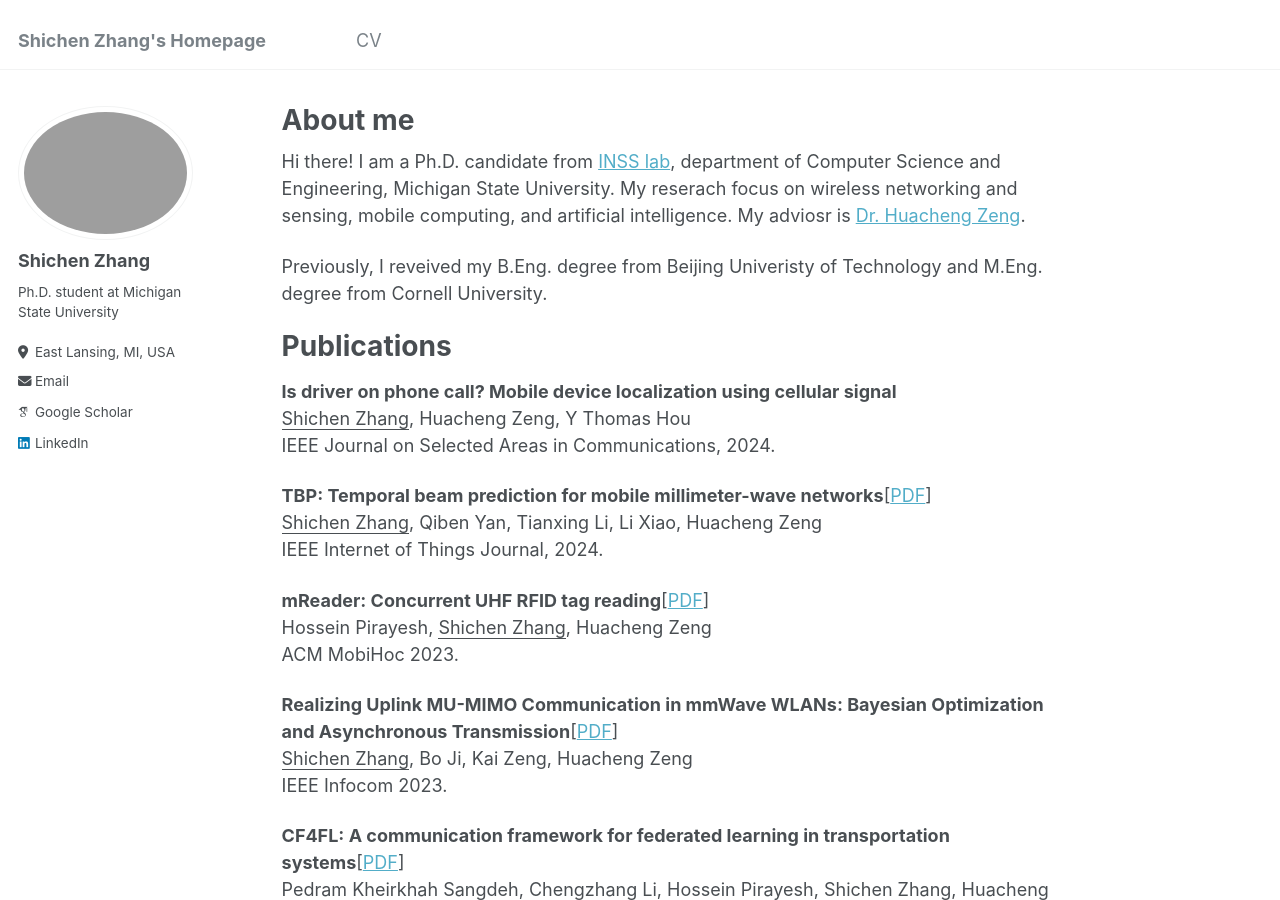
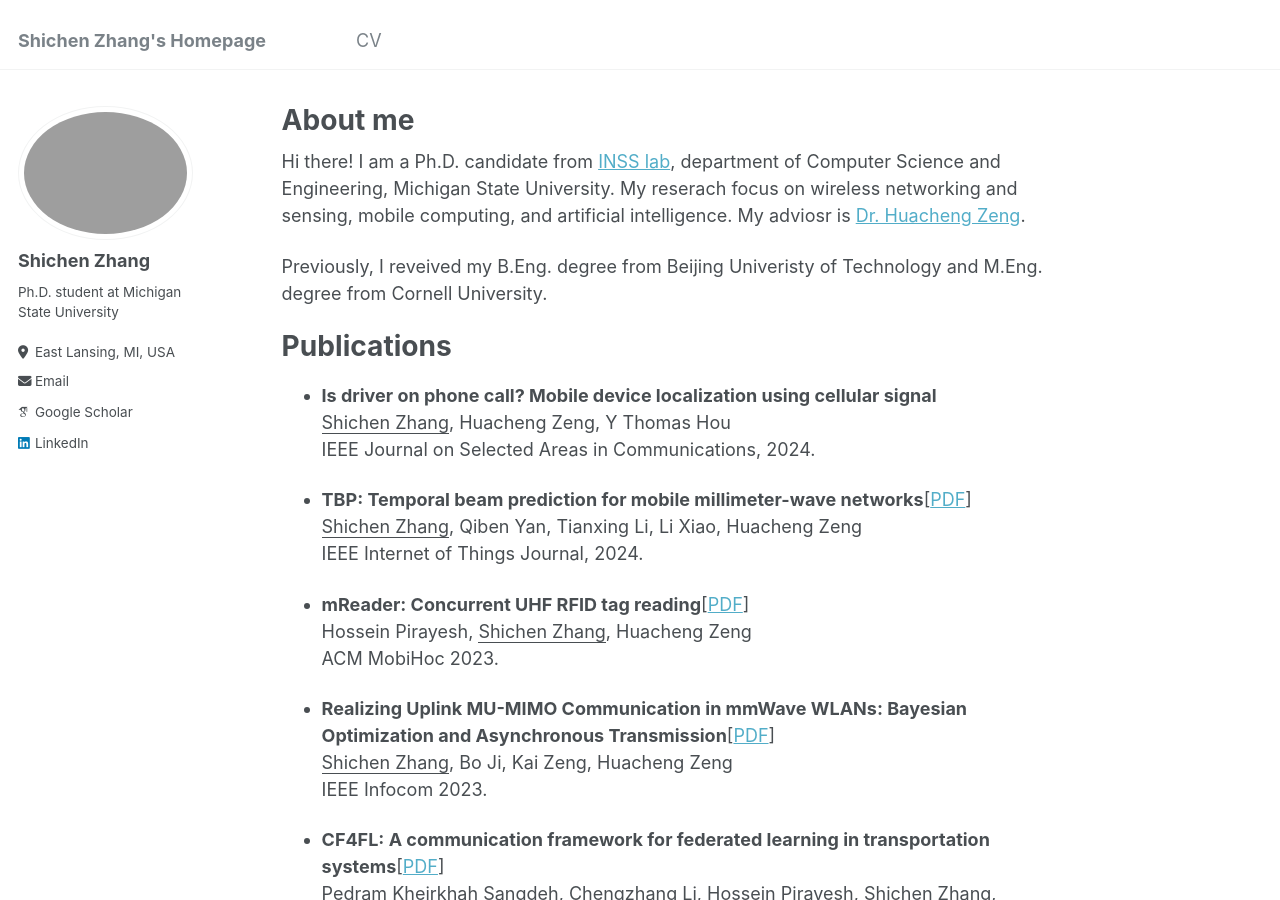
Before and after one commit to sczhang6/sczhang6.github.io, a Jekyll site: the page built from _pages/about.md, in a window 1280 px wide and 900 px high. Built offline with Jekyll 4.4.1, drawn with Linux system fonts in a browser that asks for light colours; some web fonts are replaced.

Commit message:
pub format change

```diff
--- a/_pages/about.md
+++ b/_pages/about.md
@@ -13,34 +13,34 @@ Previously, I reveived my B.Eng. degree from Beijing Univeristy of Technology an
 
 Publications
 ======
-**Is driver on phone call? Mobile device localization using cellular signal**
+* **Is driver on phone call? Mobile device localization using cellular signal**
 <ins>Shichen Zhang</ins>, Huacheng Zeng, Y Thomas Hou
 IEEE Journal on Selected Areas in Communications, 2024.
 
-**TBP: Temporal beam prediction for mobile millimeter-wave networks**\[[PDF](/files/tbp_shichen2024.pdf)\]
+* **TBP: Temporal beam prediction for mobile millimeter-wave networks**\[[PDF](/files/tbp_shichen2024.pdf)\]
 <ins>Shichen Zhang</ins>, Qiben Yan, Tianxing Li, Li Xiao, Huacheng Zeng
 IEEE Internet of Things Journal, 2024.
 
-**mReader: Concurrent UHF RFID tag reading**\[[PDF](/files/mreader2023.pdf)\]
+* **mReader: Concurrent UHF RFID tag reading**\[[PDF](/files/mreader2023.pdf)\]
 Hossein Pirayesh, <ins>Shichen Zhang</ins>, Huacheng Zeng
 ACM MobiHoc 2023.
 
-**Realizing Uplink MU-MIMO Communication in mmWave WLANs: Bayesian Optimization and Asynchronous Transmission**\[[PDF](/files/shichen23_beamforming_infocom.pdf)\]
+* **Realizing Uplink MU-MIMO Communication in mmWave WLANs: Bayesian Optimization and Asynchronous Transmission**\[[PDF](/files/shichen23_beamforming_infocom.pdf)\]
 <ins>Shichen Zhang</ins>, Bo Ji, Kai Zeng, Huacheng Zeng
 IEEE Infocom 2023.
 
-**CF4FL: A communication framework for federated learning in transportation systems**\[[PDF](/files/Pedram22_TWC_CF4FL.pdf)\]
+* **CF4FL: A communication framework for federated learning in transportation systems**\[[PDF](/files/Pedram22_TWC_CF4FL.pdf)\]
 Pedram Kheirkhah Sangdeh, Chengzhang Li, Hossein Pirayesh, <ins>Shichen Zhang</ins>, Huacheng Zeng, Y Thomas Hou
 IEEE Transactions on Wireless Communications, 2022.
 
-**MaLoRaGW: Multi-user MIMO transmission for LoRa**\[[PDF](/files/Hossein22_Sensys_MaLoRaGW.pdf)\]
+* **MaLoRaGW: Multi-user MIMO transmission for LoRa**\[[PDF](/files/Hossein22_Sensys_MaLoRaGW.pdf)\]
 Hossein Pirayesh, <ins>Shichen Zhang</ins>, Pedram Kheirkhah Sangdeh, Huacheng Zeng
 ACM SenSys 2022.
 
-**AuthIoT: A transferable wireless authentication scheme for IoT devices without input interface**\[[PDF](/files/Shichen22_JIoT_AuthIoT.pdf)\]
+* **AuthIoT: A transferable wireless authentication scheme for IoT devices without input interface**\[[PDF](/files/Shichen22_JIoT_AuthIoT.pdf)\]
 <ins>Shichen Zhang</ins>, Pedram Kheirkhah Sangdeh, Hossein Pirayesh, Huacheng Zeng, Qiben Yan, Kai Zeng
 IEEE Internet of Things Journal, 2022.
 
-**JammingBird: Jamming-resilient communications for vehicular ad hoc networks**\[[PDF](/files/Hossein_JammingBird.pdf)\]
+* **JammingBird: Jamming-resilient communications for vehicular ad hoc networks**\[[PDF](/files/Hossein_JammingBird.pdf)\]
 Hossein Pirayesh, Pedram Kheirkhah Sangdeh, <ins>Shichen Zhang</ins>, Qiben Yan, Huacheng Zeng
 IEEE SECON 2021.
```
Also changed, not shown: _pages/cv.md (+1 -1 lines), 1 other file.
